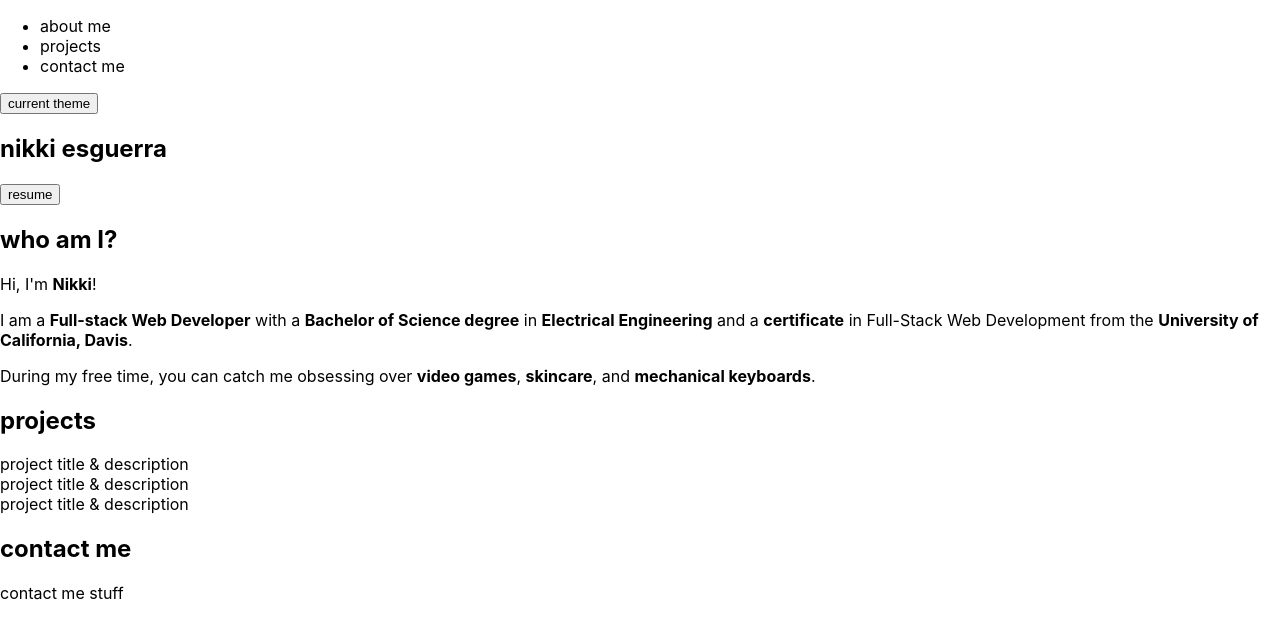
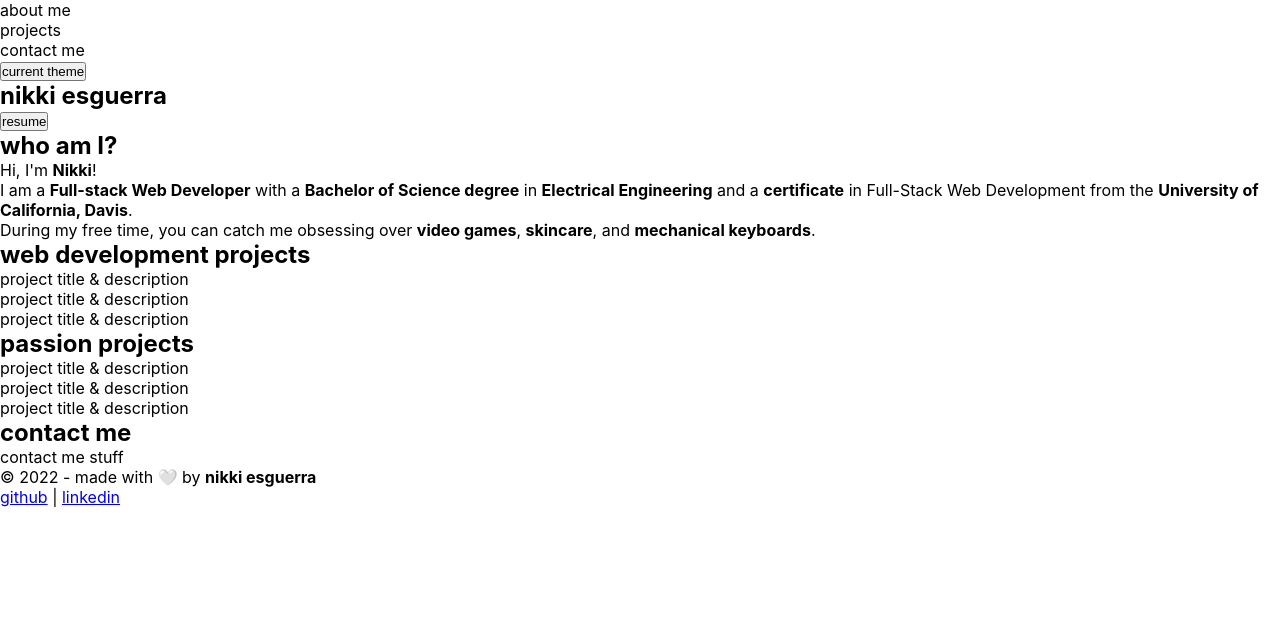
Before and after one commit to desguerra/desguerra.github.io, a React (Create React App) app: page / in a window 1280 px wide. Shown: the top 638 px of the page. Built offline with nearby package versions, Linux system fonts and the light colour scheme.

Commit message:
add more content

```diff
--- a/src/App.js
+++ b/src/App.js
@@ -4,6 +4,7 @@ import Hero from './components/Hero';
 import About from './components/About';
 import Portfolio from './components/Portfolio';
 import Contact from './components/Contact';
+import Footer from './components/Footer';
 
 function App() {
 
@@ -22,6 +23,8 @@ function App() {
         <Contact />
       </main>
 
+      <Footer />
+
     </div>
   );
 }
--- a/src/components/Footer/index.js
+++ b/src/components/Footer/index.js
@@ -1,10 +1,16 @@
 import React from 'react';
 
 function Footer() {
+  let currentYear =  new Date().getFullYear();
+  const credit = <span>&copy; {currentYear} - made with 🤍 by <span className='strong'>nikki esguerra</span></span>;
 
   return (
     <footer>
-      footer
+      <div className='footer-credit'>{credit}</div>
+
+      <div>
+          <a href="https://github.com/desguerra" target="_blank" rel="noreferrer">github</a> | <a href="https://linkedin.com/in/nikkiesg/" target="_blank" rel="noreferrer">linkedin</a>
+      </div>
     </footer>
   );
 }
--- a/src/components/Portfolio/index.js
+++ b/src/components/Portfolio/index.js
@@ -5,7 +5,13 @@ function Portfolio() {
 
   return (
     <section>
-      <h2>projects</h2>
+      <h2>web development projects</h2>
+
+      <Project />
+      <Project />
+      <Project />
+
+      <h2>passion projects</h2>
 
       <Project />
       <Project />
--- a/src/index.css
+++ b/src/index.css
@@ -7,12 +7,16 @@
   --border-radius: .3rem;
 }
 
+* {
+  margin: 0;
+  padding: 0;
+}
+
 .strong {
   font-weight: bold;
 }
 
 body {
-  margin: 0;
   font-family: -apple-system, BlinkMacSystemFont, 'Segoe UI', 'Roboto', 'Oxygen',
     'Ubuntu', 'Cantarell', 'Fira Sans', 'Droid Sans', 'Helvetica Neue',
     sans-serif;
```
